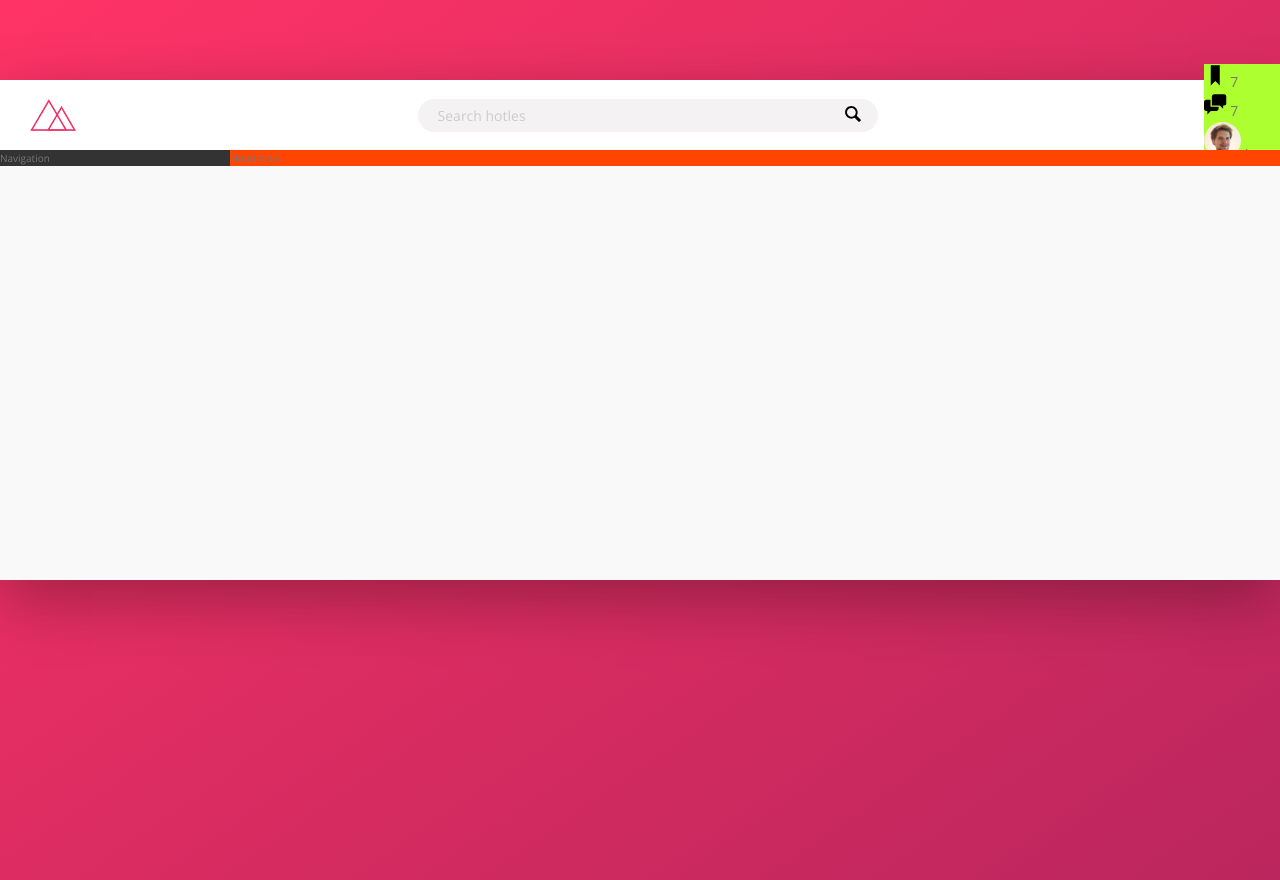
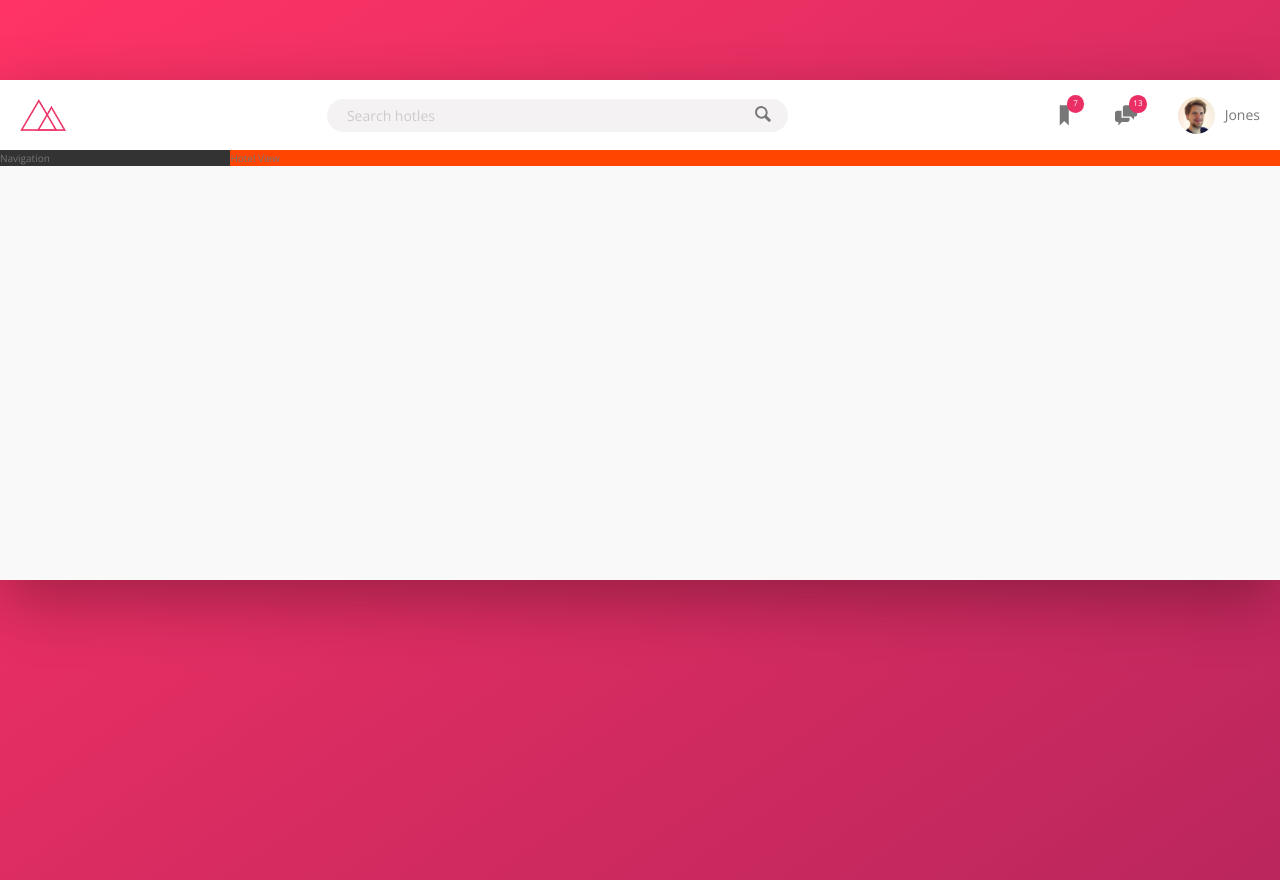
Before and after one commit to Nuzairb/Trillo, a website: page index.html in a window 1280 px wide. Drawn offline with nearby package versions, Linux system fonts and the light colour scheme.

Commit message:
Finished Coding Header Navigation bar with Flexbox

```diff
--- a/index.html
+++ b/index.html
@@ -36,7 +36,7 @@
                     <svg class="user-nav__icon">
                         <use xlink:href="img/sprite.svg#icon-chat"></use>
                     </svg>
-                    <span class="user-nav__notification">7</span>
+                    <span class="user-nav__notification">13</span>
                 </div>
                 <div class="user-nav__user">
                     <img src="img/user.jpg" alt="User photo" class="user-nav__user-photo">
--- a/sass/_components.scss
+++ b/sass/_components.scss
@@ -3,7 +3,7 @@
 //////////////////////////////////////////////////
 .logo {
     height: 3.25rem;
-    margin-left: 3rem;
+    margin-left: 2rem;
 }
 
 ///////////////////////////////////////////////////
@@ -51,7 +51,7 @@
     &__icon {
         height: 2rem;
         width: 2rem;
-        fill: var(--color-gery-dark-2);
+        fill: var(--color-grey-dark-2);
     }
 }
 
@@ -59,17 +59,44 @@
 // USER NAVIGATION
 //////////////////////////////////////////////////
 .user-nav {
-    background-color: greenyellow;
-    &__icon-box {}
+    align-self: stretch;
+    display: flex;
+    align-items: center;
+    &>* {
+        padding: 0 2rem;
+        cursor: pointer;
+        height: 100%;
+        display: flex;
+        align-items: center;
+    }
+    &>*:hover {
+        background-color: var(--color-grey-light-2);
+    }
+    &__icon-box {
+        position: relative;
+    }
     &__icon {
         height: 2.25rem;
         width: 2.25rem;
+        fill: var(--color-grey-dark-2);
     }
-    &__notification {}
-    &__user {}
+    &__notification {
+        font-size: .8rem;
+        height: 1.75rem;
+        width: 1.75rem;
+        border-radius: 50%;
+        background-color: var(--color-primary);
+        color: #FFF;
+        position: absolute;
+        top: 1.5rem;
+        right: 1.1rem;
+        display: flex;
+        justify-content: center;
+        align-items: center;
+    }
     &__user-photo {
         height: 3.7rem;
         border-radius: 50%;
+        margin-right: 1rem;
     }
-    &__user-name {}
 }
```
Also changed, not shown: css/style.css.
